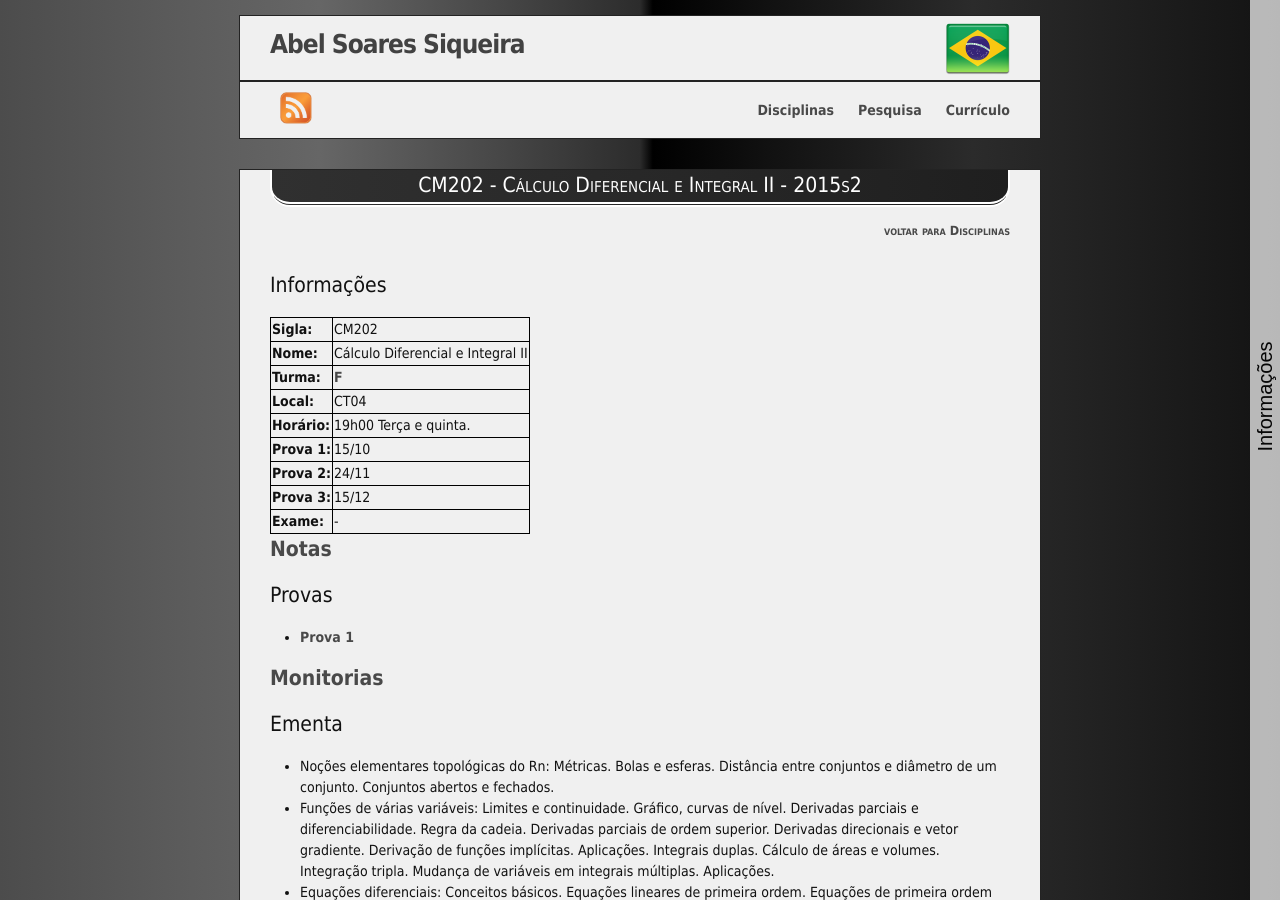
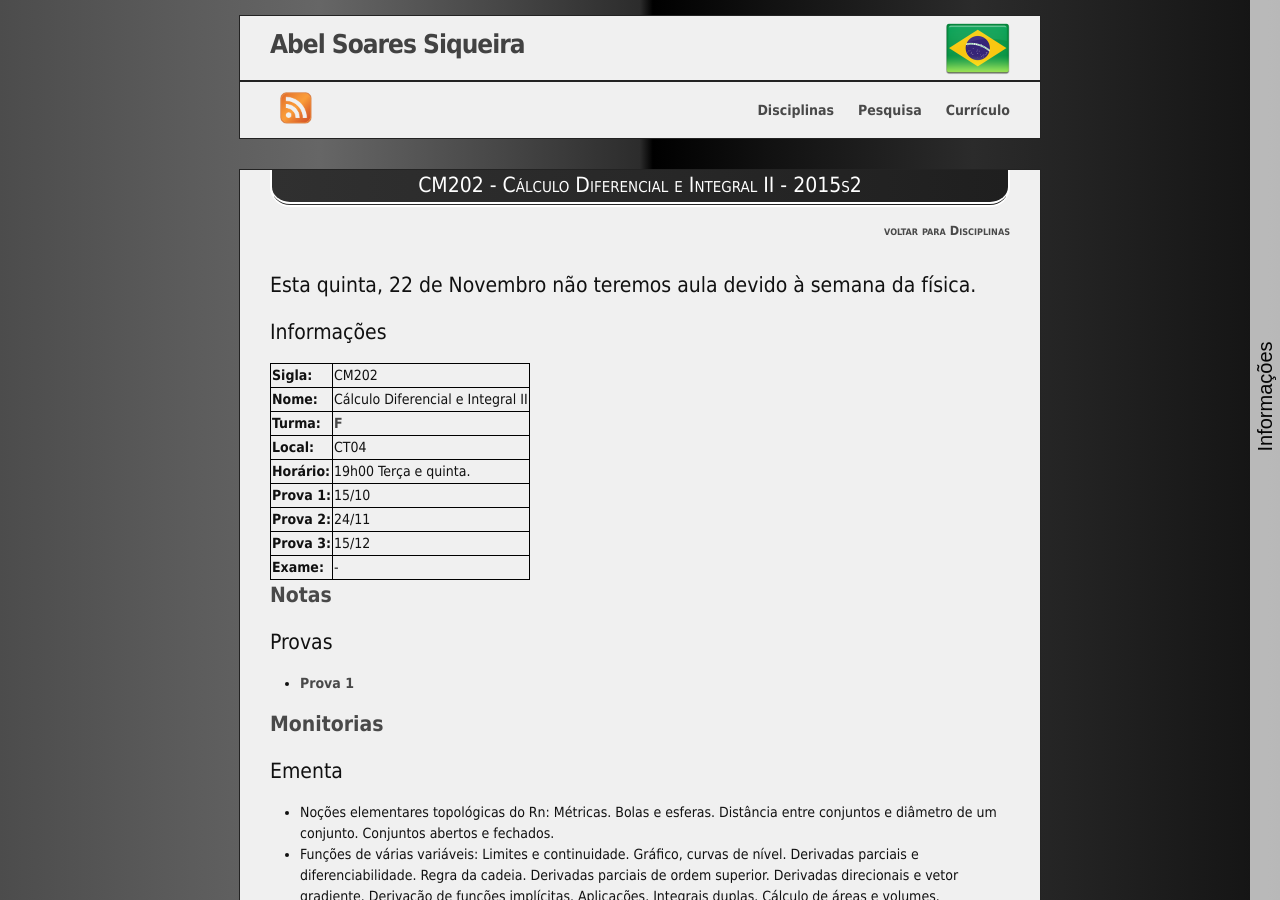
Before and after one commit to abelsiqueira/abelsiqueira.github.io-old, a Jekyll site: the page built from _posts/br/2015-08-02-cm202-calculo-diferencial-e-integral-II-2015-s2.markdown, in a window 1280 px wide and 900 px high. Built offline with Jekyll 4.4.1, drawn with Linux system fonts in a browser that asks for light colours; nearby versions of some CDN libraries.

Commit message:
Semana da Física

```diff
--- a/_posts/br/2015-08-02-cm202-calculo-diferencial-e-integral-II-2015-s2.markdown
+++ b/_posts/br/2015-08-02-cm202-calculo-diferencial-e-integral-II-2015-s2.markdown
@@ -7,6 +7,8 @@ name:       cm202-2015s2
 permalink:  cm202-2015s2
 tag:        2015s2
 ---
+
+# Esta quinta, 22 de Novembro não teremos aula devido à semana da física.
 
 # Informações
 
```
